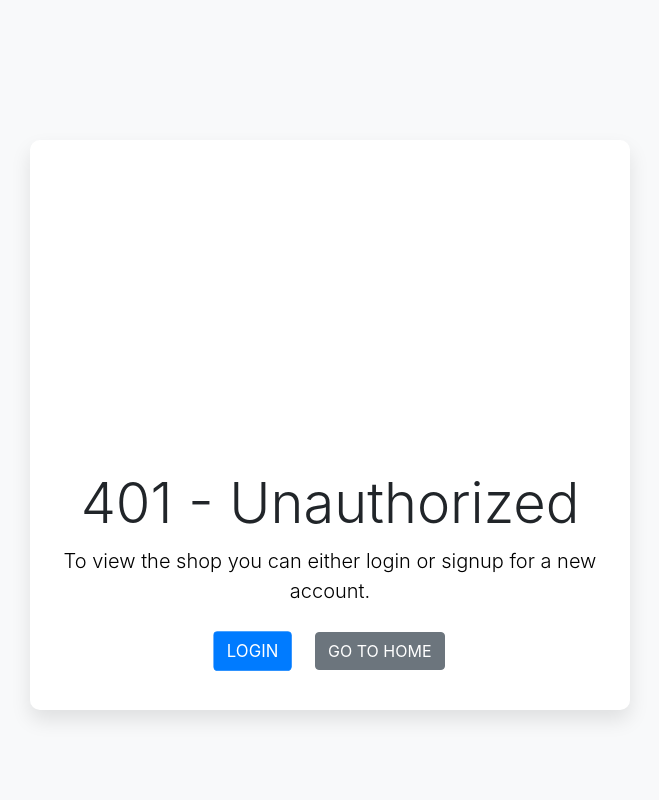
After one commit to Waris-95/E-com, a Flask app: template market/templates/401.html in a window 1280 px wide. The commit adds this page. Shown: the whole page, without its empty margins (310-969 px from the left). Run offline with Flask 3, Linux system fonts and the light colour scheme; the template is opened without the code that fills it, so the values that code supplies are empty; some libraries are stand-ins or nearby versions.

Commit message:
Adding a custom 401 for better styling

```diff
--- a/market/static/styles.css
+++ b/market/static/styles.css
@@ -144,3 +144,31 @@ body {
         transform: scale(1);
     }
 }
+
+
+
+/* 401 style */
+body {
+    background-color: #f8f9fa;
+    color: #343a40;
+}
+
+.container {
+    margin-top: 50px;
+}
+
+h1 {
+    margin-bottom: 20px;
+}
+
+p {
+    margin-bottom: 40px;
+}
+
+.btn-primary {
+    margin-right: 10px;
+}
+
+.btn-secondary {
+    margin-left: 10px;
+}
--- /dev/null
+++ b/market/templates/401.html
@@ -0,0 +1,81 @@
+<!DOCTYPE html>
+<html lang="en">
+<head>
+    <meta charset="UTF-8">
+    <meta name="viewport" content="width=device-width, initial-scale=1.0">
+    <title>Unauthorized Access</title>
+    <link rel="stylesheet" href="{{ url_for('static', filename='styles.css') }}">
+    <!-- Include Bootstrap CSS or any other CSS framework you are using -->
+    <link rel="stylesheet" href="https://stackpath.bootstrapcdn.com/bootstrap/4.3.1/css/bootstrap.min.css">
+    <!-- Include Animate.css -->
+    <link rel="stylesheet" href="https://cdnjs.cloudflare.com/ajax/libs/animate.css/4.1.1/animate.min.css">
+    <!-- Include Lottie -->
+    <script src="https://cdnjs.cloudflare.com/ajax/libs/bodymovin/5.7.5/lottie.min.js"></script>
+    <style>
+        body {
+            background-color: #f8f9fa;
+            display: flex;
+            align-items: center;
+            justify-content: center;
+            height: 100vh;
+            margin: 0;
+        }
+        .container {
+            max-width: 600px;
+            background: #fff;
+            padding: 30px;
+            border-radius: 10px;
+            box-shadow: 0 10px 20px rgba(0, 0, 0, 0.1);
+        }
+        .btn-primary {
+            margin-right: 10px;
+        }
+        .btn-secondary {
+            margin-left: 10px;
+        }
+        .animated-button {
+            display: inline-block;
+            margin: 10px;
+            position: relative;
+            text-decoration: none;
+            text-transform: uppercase;
+            transition: all 0.3s;
+        }
+        .animated-button::before {
+            content: '';
+            position: absolute;
+            top: 50%;
+            left: 50%;
+            width: 300%;
+            height: 300%;
+            background: rgba(255, 255, 255, 0.1);
+            transition: all 0.5s;
+            border-radius: 50%;
+            z-index: 0;
+            transform: translate(-50%, -50%) scale(0);
+        }
+        .animated-button:hover::before {
+            transform: translate(-50%, -50%) scale(1);
+        }
+    </style>
+</head>
+<body>
+    <div class="container text-center animate__animated animate__fadeIn">
+        <div id="animationContainer" style="width: 300px; height: 300px; margin: 0 auto;" class="animate__animated animate__fadeIn"></div>
+        <h1 class="display-4 animate__animated animate__bounceIn">401 - Unauthorized</h1>
+        <p class="lead animate__animated animate__fadeIn">To view the shop you can either login or signup for a new account.</p>
+        <a href="{{ url_for('login_page') }}" class="btn btn-primary animated-button animate__animated animate__pulse animate__infinite">Login</a>
+        <a href="{{ url_for('home_page') }}" class="btn btn-secondary animated-button animate__animated animate__fadeIn">Go to Home</a>
+    </div>
+
+    <script>
+        var animation = lottie.loadAnimation({
+            container: document.getElementById('animationContainer'), // the dom element
+            renderer: 'svg',
+            loop: true,
+            autoplay: true,
+            path: 'https://assets2.lottiefiles.com/packages/lf20_sHmbsD.json' // the path to the animation json
+        });
+    </script>
+</body>
+</html>
--- a/market/templates/base.html
+++ b/market/templates/base.html
@@ -11,12 +11,12 @@
       <link rel="stylesheet" href="https://cdnjs.cloudflare.com/ajax/libs/animate.css/4.1.1/animate.min.css"/>
       <link rel="stylesheet" href="{{ url_for('static', filename='/styles.css') }}">
 
-      <title>Base Title</title>
+      <title>Tooli E-commerce</title>
    </head>
    <body>
       <!-- Navbar here -->
       <nav class="navbar navbar-expand-md navbar-dark bg-dark">
-        <a class="navbar-brand" href="#">Tooli Ecommerce</a>
+        <a class="navbar-brand" href="#">Tooli</a>
         <button class="navbar-toggler" type="button" data-toggle="collapse" data-target="#navbarNav">
           <span class="navbar-toggler-icon"></span>
         </button>
@@ -80,6 +80,8 @@
       <!-- Optional JavaScript -->
       <!-- jQuery first, then Popper.js, then Bootstrap JS -->
       <script src='https://kit.fontawesome.com/a076d05399.js'></script>
+      <script src="https://code.jquery.com/jquery-3.6.0.min.js"></script>
+      <script src="https://stackpath.bootstrapcdn.com/bootstrap/4.5.2/js/bootstrap.min.js"></script>
       <script src="https://code.jquery.com/jquery-3.5.1.slim.min.js" integrity="sha384-DfXdz2htPH0lsSSs5nCTpuj/zy4C+OGpamoFVy38MVBnE+IbbVYUew+OrCXaRkfj" crossorigin="anonymous"></script>
       <script src="https://cdn.jsdelivr.net/npm/popper.js@1.16.1/dist/umd/popper.min.js" integrity="sha384-9/reFTGAW83EW2RDu2S0VKaIzap3H66lZH81PoYlFhbGU+6BZp6G7niu735Sk7lN" crossorigin="anonymous"></script>
       <script src="https://stackpath.bootstrapcdn.com/bootstrap/4.5.2/js/bootstrap.min.js" integrity="sha384-B4gt1jrGC7Jh4AgTPSdUtOBvfO8shuf57BaghqFfPlYxofvL8/KUEfYiJOMMV+rV" crossorigin="anonymous"></script>
```
Also changed, not shown: market/__init__.py (+6 -1 lines), market/templates/home.html (+22 -10 lines), instance/market.db.
